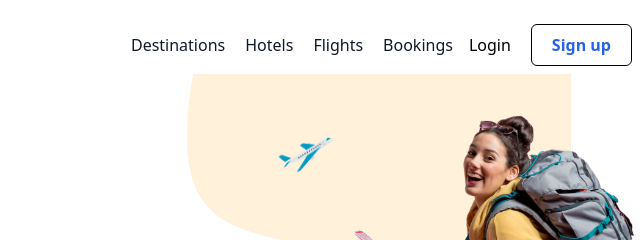
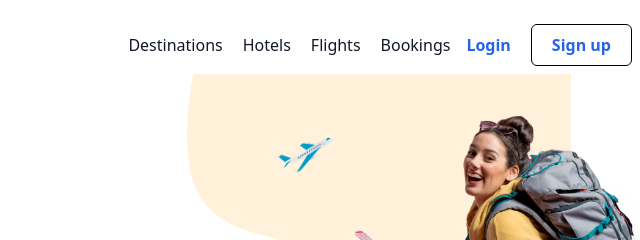
Before and after one commit to shweyatiwin/Jadoo2, a plain HTML site: page index.html in a window 1280 px wide. Shown: the top 240 px of the page, 546-1186 px from the left. Drawn offline with nearby package versions, Linux system fonts and the light colour scheme.

Commit message:
update commit

```diff
--- a/index.html
+++ b/index.html
@@ -27,7 +27,7 @@
             <div class="flex gap-5 items-center">
 
                 <button>
-                    Login
+                    <a href="login.html" class="text-blue-600 font-semibold">Login</a>
                 </button>
 
                 <button class="border border-black px-5 py-2 rounded-md hover:bg-black hover:text-white ">
```
Also changed, not shown: login.html (+1 -1 lines), register.html (+1 -1 lines).
